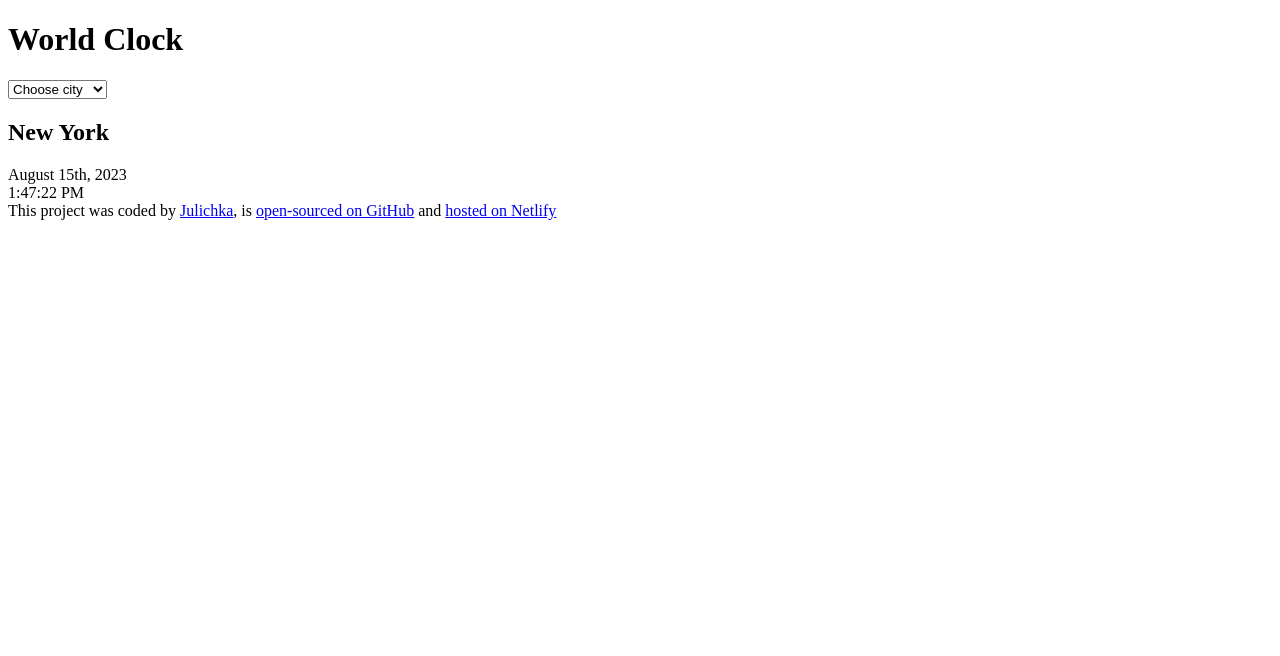
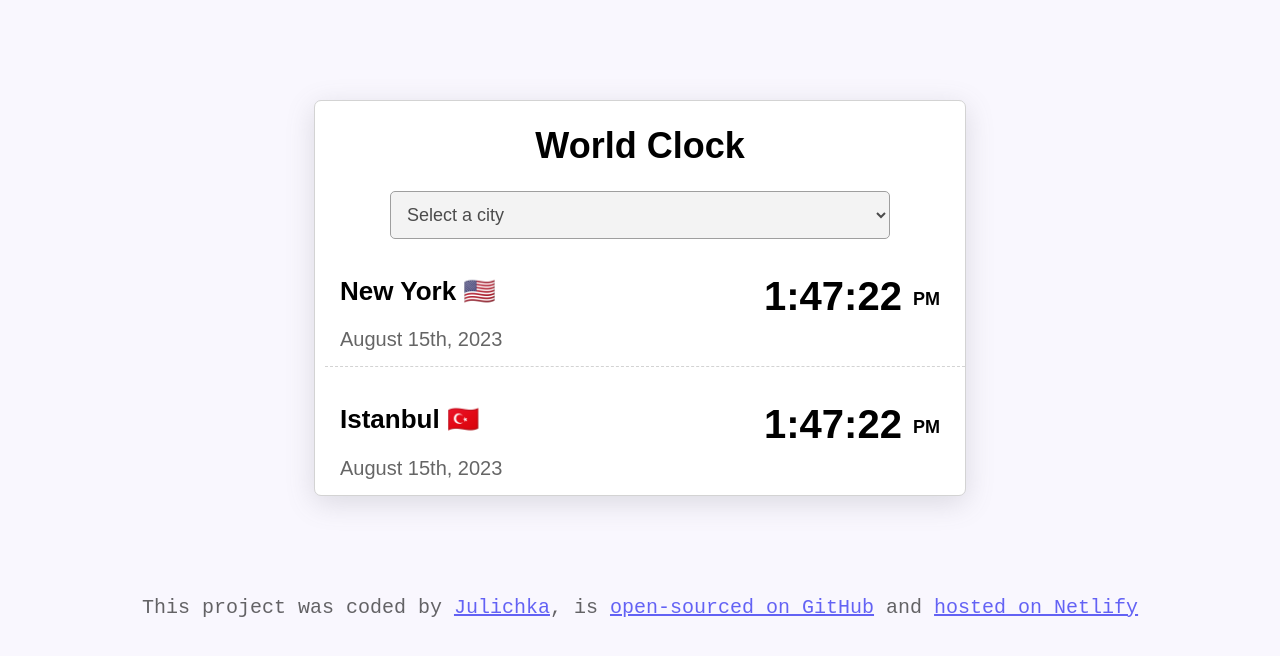
Before and after one commit to julichkaD/world-clock, a plain HTML site: page index.html in a window 1280 px wide. Drawn offline with Linux system fonts and the light colour scheme.

Commit message:
Styled  the project with Css

```diff
--- a/index.html
+++ b/index.html
@@ -12,8 +12,8 @@
     <div class="container">
         <h1>World Clock</h1>
         <select name="city" id="city">
-            <option value="">Choose city</option>
-            <option value="">New York 🇺🇸</option>
+            <option value="">Select a city</option>
+            <option value="">Brooklyn 🇺🇸</option>
             <option value="">Moscow 🇷🇺</option>
             <option value="">Izmir 🇹🇷</option>
             <option value="">Paris 🇫🇷</option>
@@ -22,10 +22,19 @@
 
         </select>
         <div class="current-city">
-            <h2>New York</h2>
+            <div>
+            <h2>New York 🇺🇸 </h2>
             <div class="date">August 15th, 2023</div>
-            <div class="time">1:47:22 PM</div>
         </div>
+            <div class="time">1:47:22 <small>PM</small></div>
+        </div>
+        <div class="current-city">
+            <div>
+                <h2>Istanbul 🇹🇷</h2>
+                <div class="date">August 15th, 2023</div>
+            </div>
+            <div class="time">1:47:22 <small>PM</small></div>
+       </div>
     </div>
     <footer>
         This project was coded by
--- a/style.css
+++ b/style.css
@@ -0,0 +1,68 @@
+body {
+  background-color: #f9f7fe;
+}
+
+.container {
+  margin: 0 auto;
+  margin-top: 100px;
+  width: 650px;
+  border: 1px solid lightgray;
+  border-radius: 7px;
+  background-color: white;
+  box-shadow: rgba(100, 100, 111, 0.2) 0px 7px 29px 0px;
+}
+select {
+  width: 500px;
+  padding: 12px;
+  display: block;
+  margin: 0 auto;
+  border-radius: 5px;
+  font-size: 18px;
+  opacity: 0.7;
+}
+
+h1 {
+  text-align: center;
+  font-family: sans-serif;
+  font-size: 36px;
+}
+
+h2 {
+  font-size: 26px;
+}
+
+.current-city {
+  display: flex;
+  justify-content: space-between;
+  font-family: sans-serif;
+  border-bottom: 1px dashed lightgray;
+  margin-left: 10px;
+  padding: 15px;
+}
+.current-city:last-child {
+  border-bottom: none;
+}
+
+.date {
+  font-family: sans-serif;
+  font-size: 20px;
+  opacity: 0.6;
+}
+.time {
+  margin-top: 20px;
+  font-size: 40px;
+  font-weight: bold;
+}
+.time small {
+  font-size: 18px;
+  vertical-align: middle;
+  margin-right: 10px;
+}
+
+footer {
+  text-align: center;
+  font-family: "Courier New", Courier, monospace;
+  font-size: 20px;
+  margin-top: 100px;
+  opacity: 0.6;
+}
```
